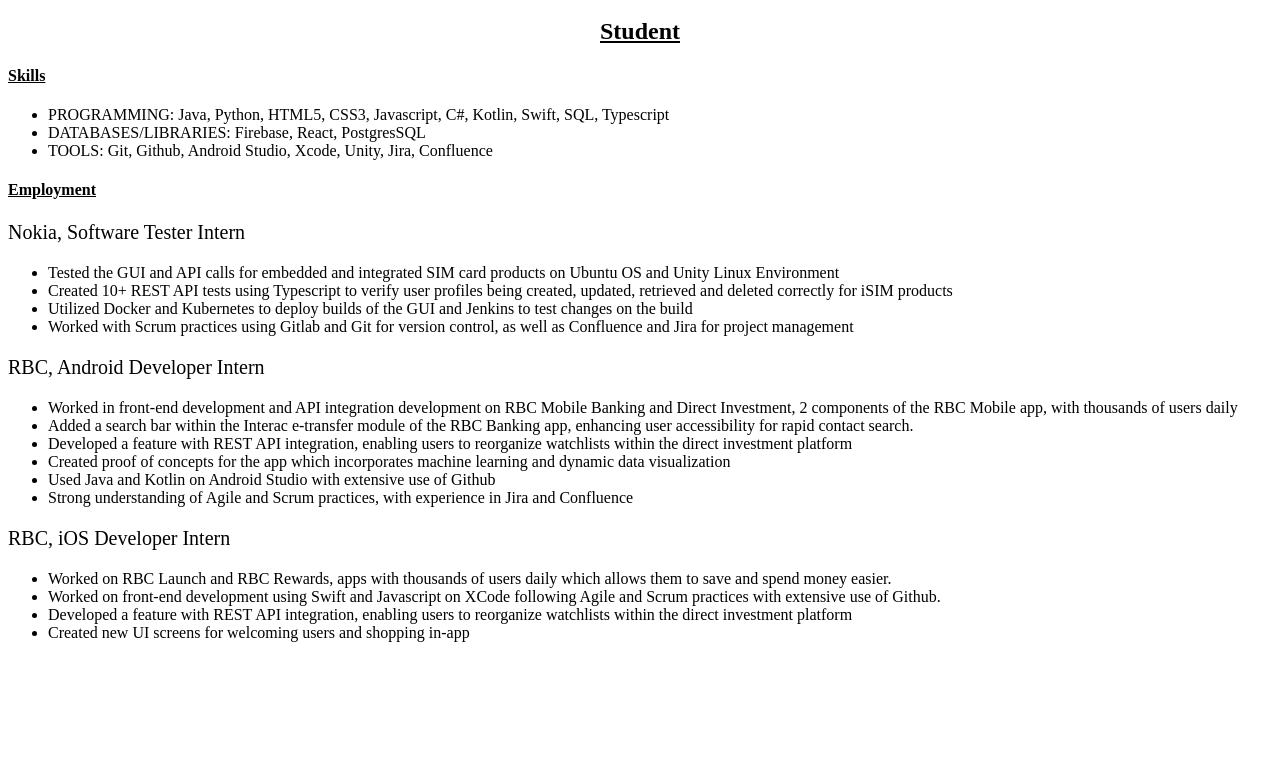
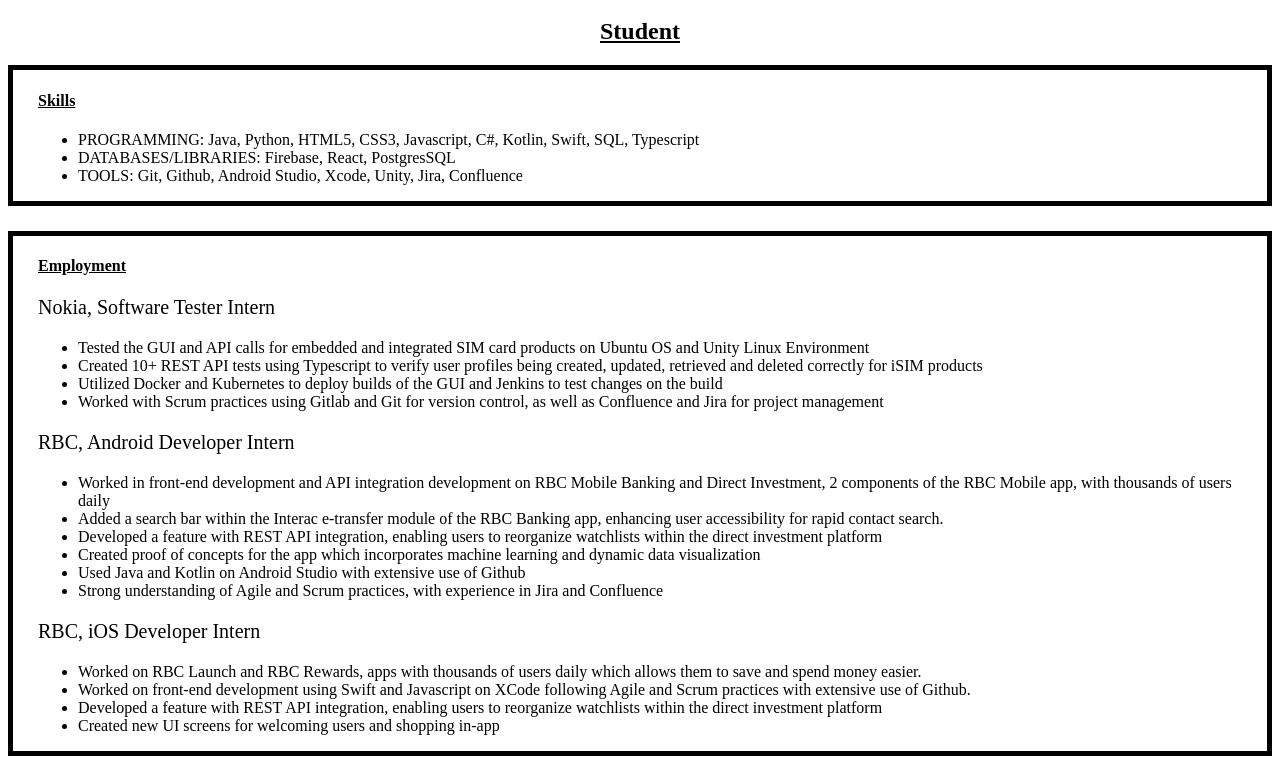
Before and after one commit to jutinwang/csi3x40_labs, a plain HTML site: page lab02/resume.html in a window 1280 px wide. Shown: the part 48-812 px from the top of the page. Drawn offline with Linux system fonts and the light colour scheme.

Commit message:
Added CSS to Div Tags

```diff
--- a/lab02/styles.css
+++ b/lab02/styles.css
@@ -11,3 +11,14 @@
     font-family: 'Times New Roman', Times, serif;
     font-size: 20px;
 }
+
+.skills {
+    border: 5px solid;
+    padding-left: 25px;
+}
+
+.employment {
+    margin-top: 25px;
+    border: 5px solid;
+    padding-left: 25px;
+}
```
